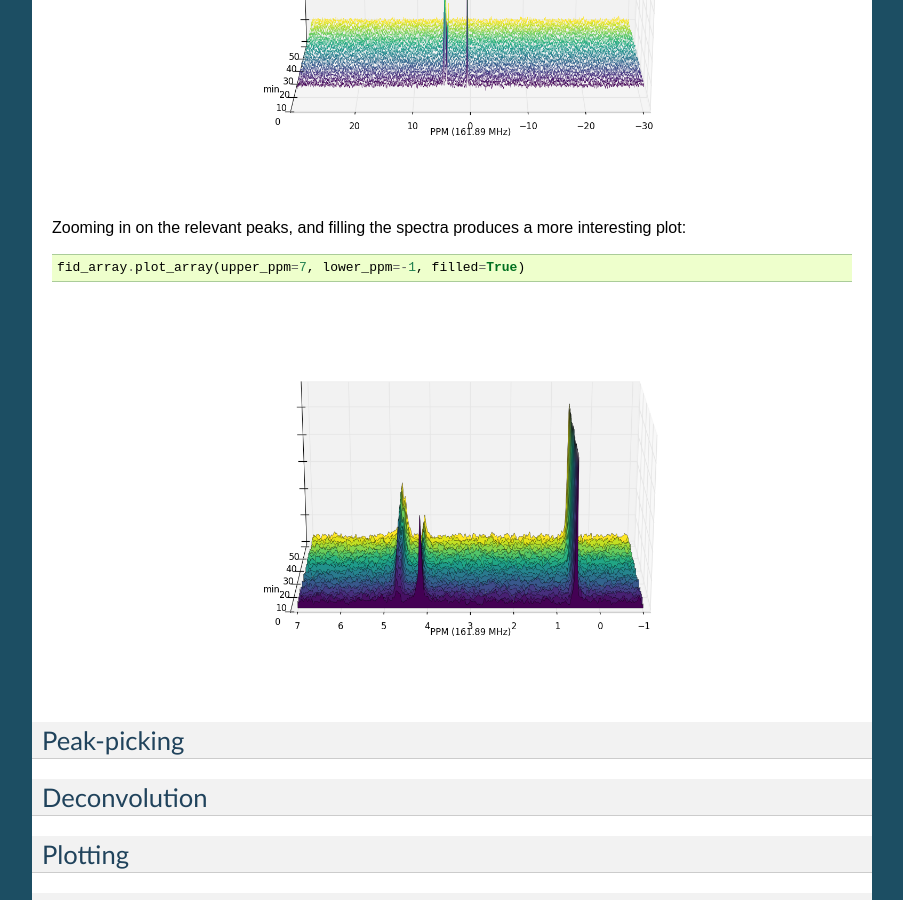
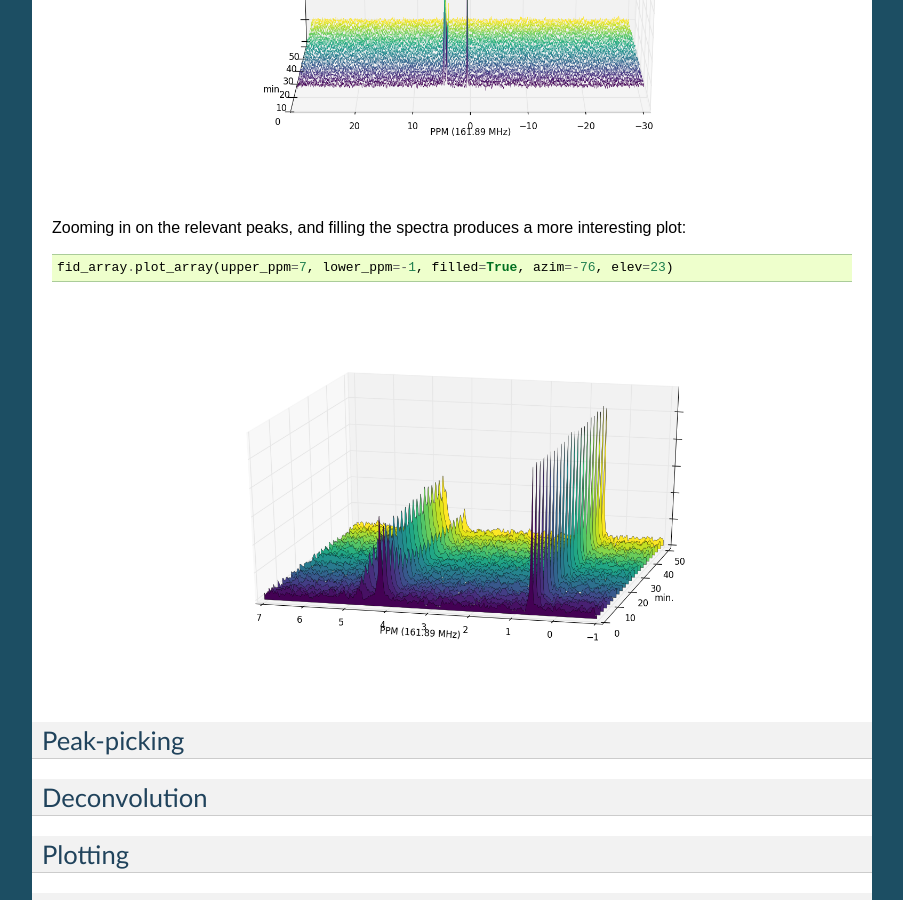
Before and after one commit to NMRPy/nmrpy, a Sphinx documentation site: the page built from docs/source/quickstart.rst, in a window 1280 px wide and 900 px high, scrolled down 3816 px. Shown: the whole window, without its empty margins (198-1101 px from the left). Built offline with Sphinx 7.4.7, drawn with Linux system fonts in a browser that asks for light colours.

```diff
--- a/docs/source/quickstart.rst
+++ b/docs/source/quickstart.rst
@@ -105,7 +105,7 @@
 
 Zooming in on the relevant peaks, and filling the spectra produces a more interesting plot: ::
 
-    fid_array.plot_array(upper_ppm=7, lower_ppm=-1, filled=True)
+    fid_array.plot_array(upper_ppm=7, lower_ppm=-1, filled=True, azim=-76, elev=23)
 
 .. image:: images/quickstart_7.png
 
```
Also changed, not shown: docs/source/images/quickstart_7.png.
